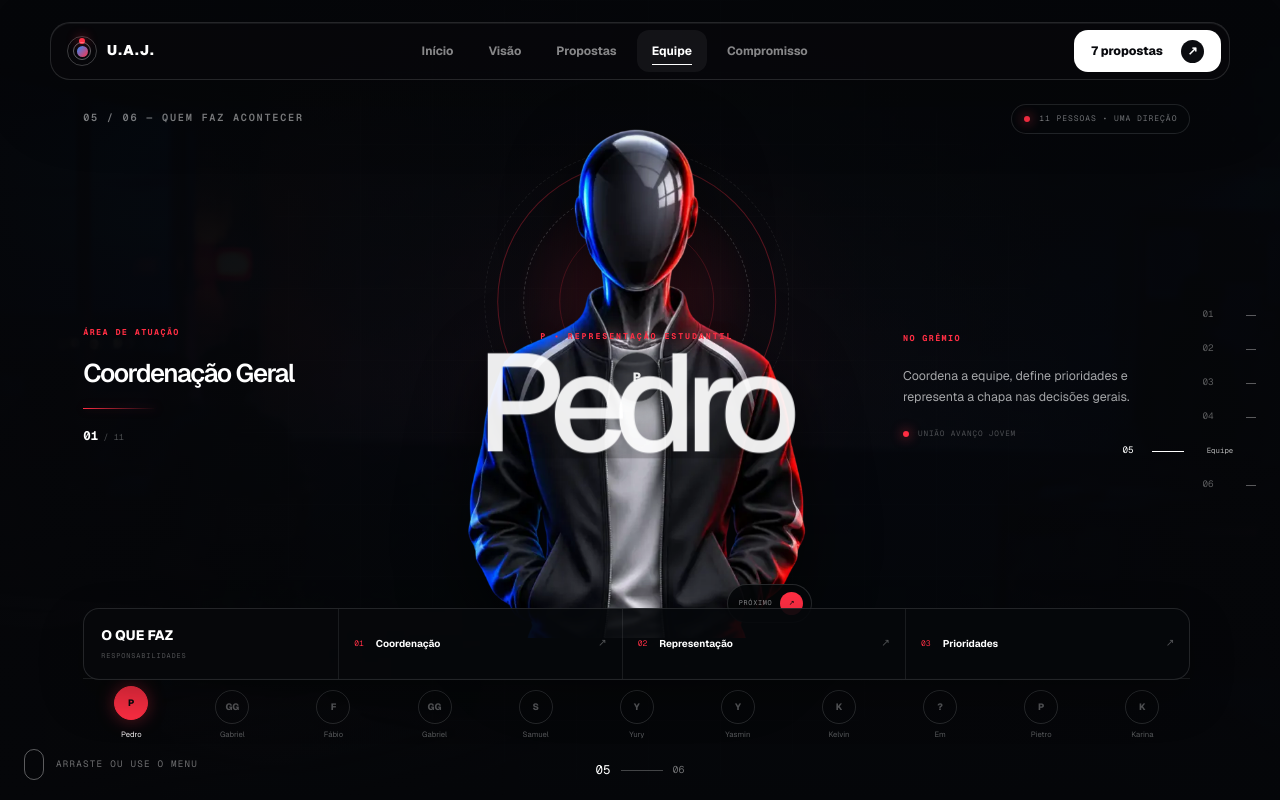
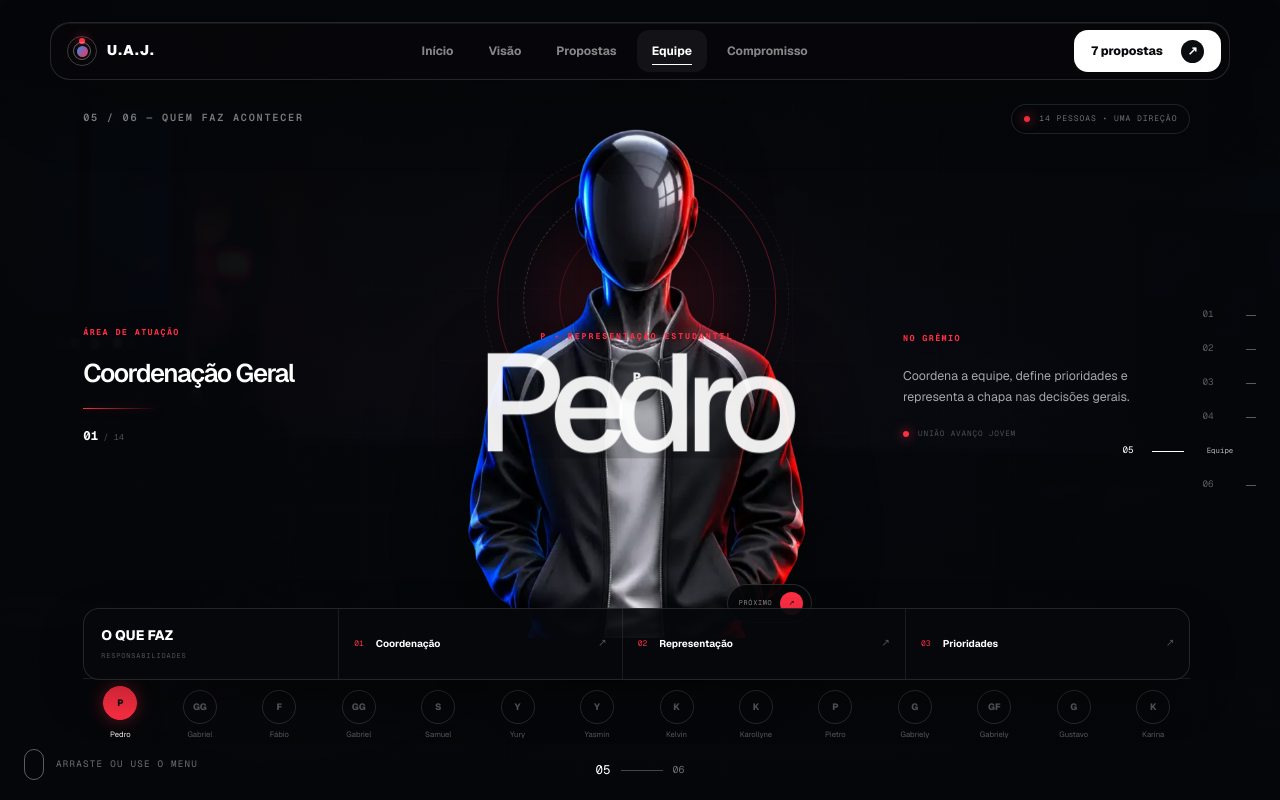
Before and after one commit to SpectrePulse01/Uni-o-Avan-o-Jovem-, a Next.js app: page / in a window 1280 px wide. Both pictures are taken after a click on the button "Equipe". Built offline with nearby package versions, Linux system fonts and the light colour scheme.

Commit message:
Atualiza membros da U.A.J. e navegação para 14 integrantes

```diff
--- a/app/globals.css
+++ b/app/globals.css
@@ -1738,9 +1738,11 @@ button:focus-visible {
 
 .member-switcher { right: 6.5vw; bottom: clamp(76px, 9vh, 102px); }
 .member-tabs {
+  min-width: 0;
+  overflow-x: auto;
   display: grid;
   flex: 1;
-  grid-template-columns: repeat(11, minmax(48px, 1fr));
+  grid-template-columns: repeat(14, minmax(48px, 1fr));
   gap: 5px;
 }
 
@@ -2657,7 +2659,7 @@ button:focus-visible {
   .member-tags { display: none; }
   .member-copy > small { margin-top: 13px; font-size: 0.42rem; }
   .member-switcher { right: 34px; bottom: 61px; left: 20px; gap: 5px; }
-  .member-tabs { gap: 1px; overflow: hidden; grid-template-columns: repeat(11, minmax(24px, 1fr)); }
+  .member-tabs { gap: 1px; overflow-x: auto; grid-template-columns: repeat(14, minmax(27px, 1fr)); }
   .member-tabs button { padding: 1px; }
   .member-tabs button > span { width: 25px; height: 25px; font-size: 0.43rem; }
 
--- a/app/page.tsx
+++ b/app/page.tsx
@@ -180,9 +180,9 @@ const members = [
     focus: ["Divulgação", "Redes", "Transparência"],
   },
   {
-    name: "Em definição",
+    name: "Karollyne",
     role: "Coordenação Educacional",
-    initials: "?",
+    initials: "K",
     accent: "#c5c8d0",
     description: "Acompanha demandas de aprendizagem e aproxima os alunos de oportunidades educacionais.",
     focus: ["Aprendizagem", "Oportunidades", "Escuta"],
@@ -194,6 +194,42 @@ const members = [
     accent: "#58dc72",
     description: "Lidera projetos de sustentabilidade, reciclagem e cuidado com os espaços.",
     focus: ["Sustentabilidade", "Reciclagem", "Cuidado"],
+  },
+  {
+    "name": "Gabriely",
+    "role": "Suplente 1",
+    "initials": "G",
+    "accent": "#9a58ff",
+    "description": "Apoia as atividades da equipe e substitui integrantes quando necessário.",
+    "focus": [
+      "Apoio",
+      "Participação",
+      "Continuidade"
+    ]
+  },
+  {
+    "name": "Gabriely Fer.",
+    "role": "Suplente 2",
+    "initials": "GF",
+    "accent": "#ff63ad",
+    "description": "Apoia as atividades da equipe e substitui integrantes quando necessário.",
+    "focus": [
+      "Apoio",
+      "Participação",
+      "Continuidade"
+    ]
+  },
+  {
+    "name": "Gustavo",
+    "role": "Suplente 3",
+    "initials": "G",
+    "accent": "#2d8cff",
+    "description": "Apoia as atividades da equipe e substitui integrantes quando necessário.",
+    "focus": [
+      "Apoio",
+      "Participação",
+      "Continuidade"
+    ]
   },
   {
     name: "Karina",
@@ -540,7 +576,7 @@ export default function Home() {
           <div className="team-shade" aria-hidden="true" />
           <div className="team-topline">
             <span className="scene-kicker">05 / 06 — QUEM FAZ ACONTECER</span>
-            <span className="team-count"><i /> 11 PESSOAS • UMA DIREÇÃO</span>
+            <span className="team-count"><i /> 14 PESSOAS • UMA DIREÇÃO</span>
           </div>
 
           <div className="member-editorial">
```
Also changed, not shown: 3 other files (tests, documents, lock files or other folders).
